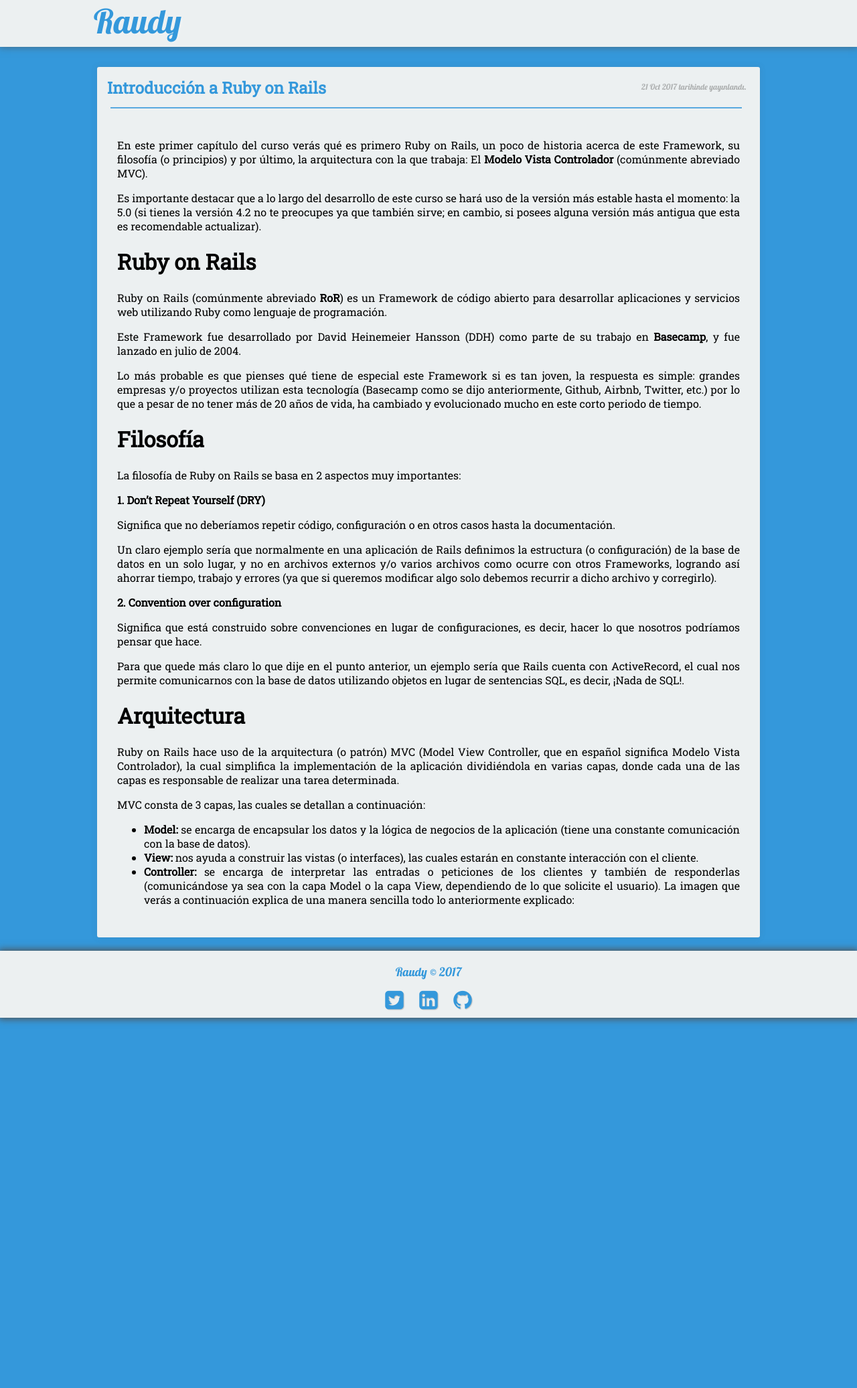
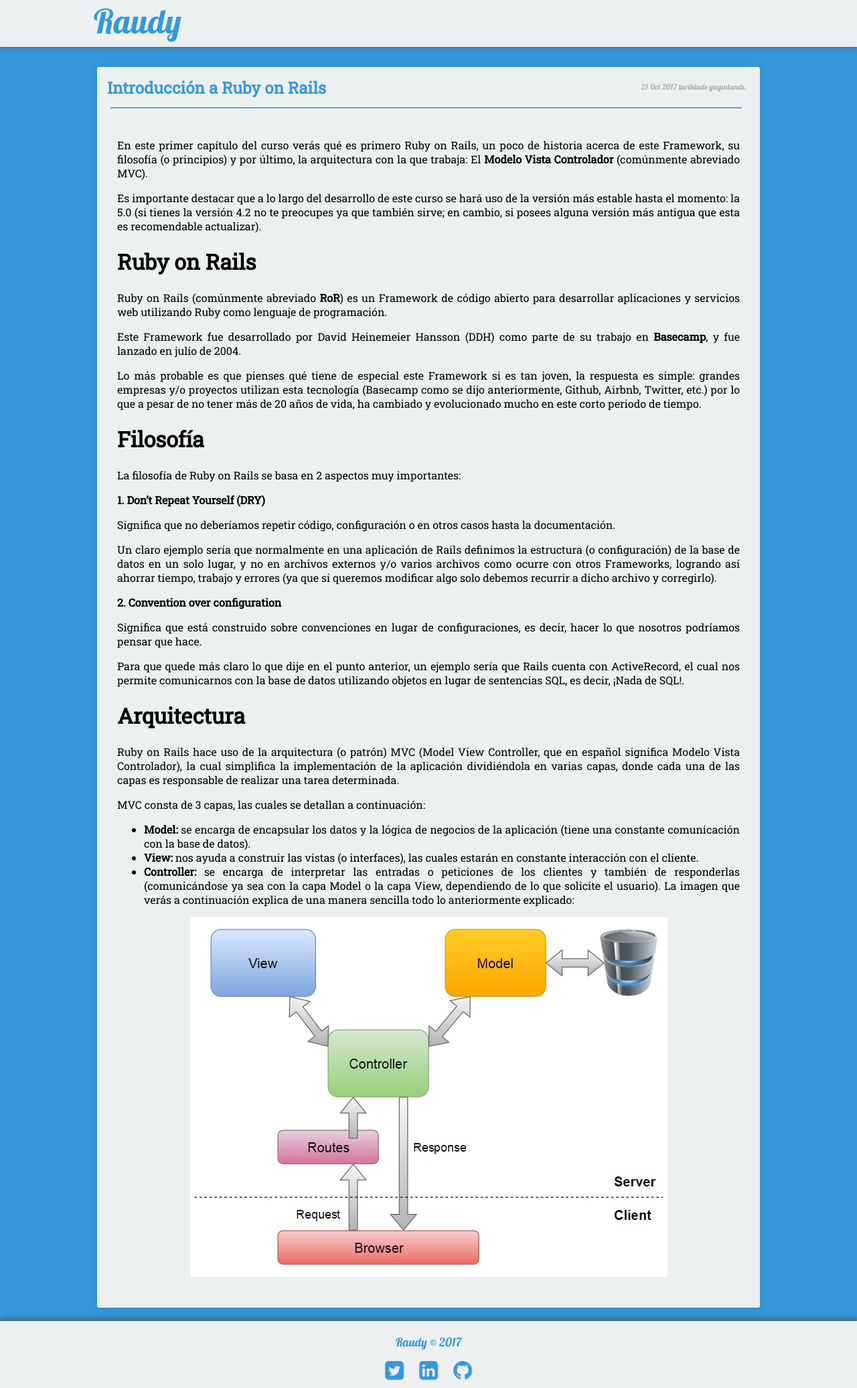
Before and after one commit to nisoto/Blog-anterior-2.0, a Jekyll site: the page built from _posts/2017-10-21-introduccion-ruby-on-rails.md, in a window 1280 px wide. Shown: the whole page at 67% size. Built offline with Jekyll 4.4.1, drawn with Linux system fonts in a browser that asks for light colours; nearby versions of some CDN libraries.

Commit message:
Update 2017-10-21-introduccion-ruby-on-rails.md

```diff
--- a/_posts/2017-10-21-introduccion-ruby-on-rails.md
+++ b/_posts/2017-10-21-introduccion-ruby-on-rails.md
@@ -44,3 +44,5 @@ MVC consta de 3 capas, las cuales se detallan a continuación:
 * **View:** nos ayuda a construir las vistas (o interfaces), las cuales estarán en constante interacción con el cliente.
 * **Controller:** se encarga de interpretar las entradas o peticiones de los clientes y también de responderlas (comunicándose ya sea con la capa Model o la capa View, dependiendo de lo que solicite el usuario).
 La imagen que verás a continuación explica de una manera sencilla todo lo anteriormente explicado:
+
+![MVC]({{ site.baseurl }}/assets/img/MVC.jpg)
```
